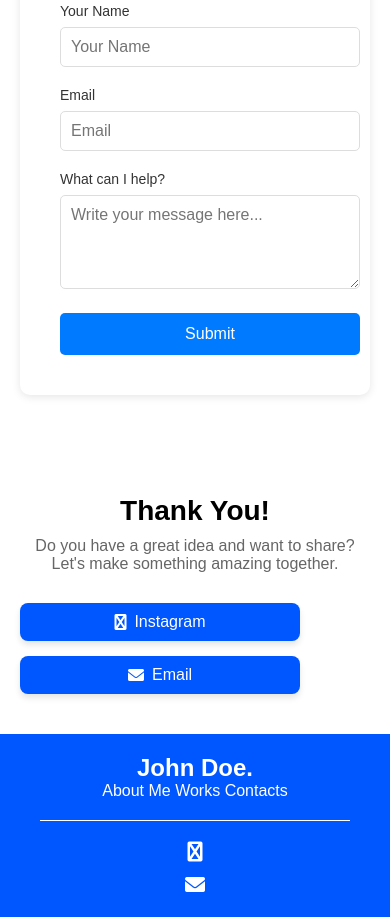
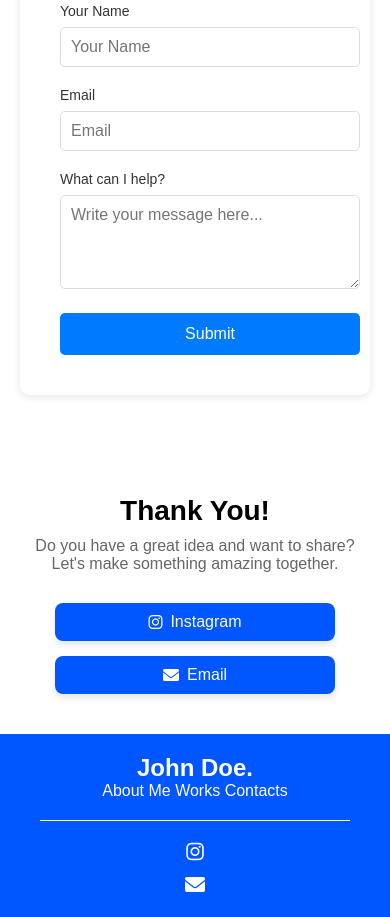
Before and after one commit to Raffa02/simetri, a plain HTML site: page index.html in a window 390 px wide. Shown: the part 2499-3416 px from the top of the page. Drawn offline with Linux system fonts and the light colour scheme.

Commit message:
first commit

```diff
--- a/index.html
+++ b/index.html
@@ -131,10 +131,10 @@
         <h2>Thank You!</h2>
         <p>Do you have a great idea and want to share? Let's make something amazing together.</p>
         <div class="footer-buttons">
-            <a href="https://instagram.com" class="btn-footer">
-                <i class="fa fa-instagram"></i> Instagram
+            <a href="https://www.instagram.com/mraffarp02/?next=%2F" class="btn-footer">
+                <i class="fa-brands fa-instagram"></i> Instagram
             </a>
-            <a href="mailto:youremail@example.com" class="btn-footer">
+            <a href="mraffarp02@gmail.com" class="btn-footer">
                 <i class="fa fa-envelope"></i> Email
             </a>
         </div>
@@ -155,10 +155,10 @@
     </div>
     <div class="footer-line"></div>
     <div class="footer-bottom">
-        <a href="https://instagram.com" class="footer-icon">
-            <i class="fa fa-instagram"></i>
+        <a href="https://www.instagram.com/mraffarp02/?next=%2F" class="footer-icon">
+            <i class="fa-brands fa-instagram"></i>
         </a>
-        <a href="mailto:youremail@example.com" class="footer-icon">
+        <a href="mraffarp02@gmail.com" class="footer-icon">
             <i class="fa fa-envelope"></i>
         </a>
     </div>
--- a/styles.css
+++ b/styles.css
@@ -474,6 +474,7 @@ nav a:hover {
     /* footer section */
     .footer-buttons {
         flex-direction: column;
+        align-items: center;
     }
 
     .btn-footer {
```
